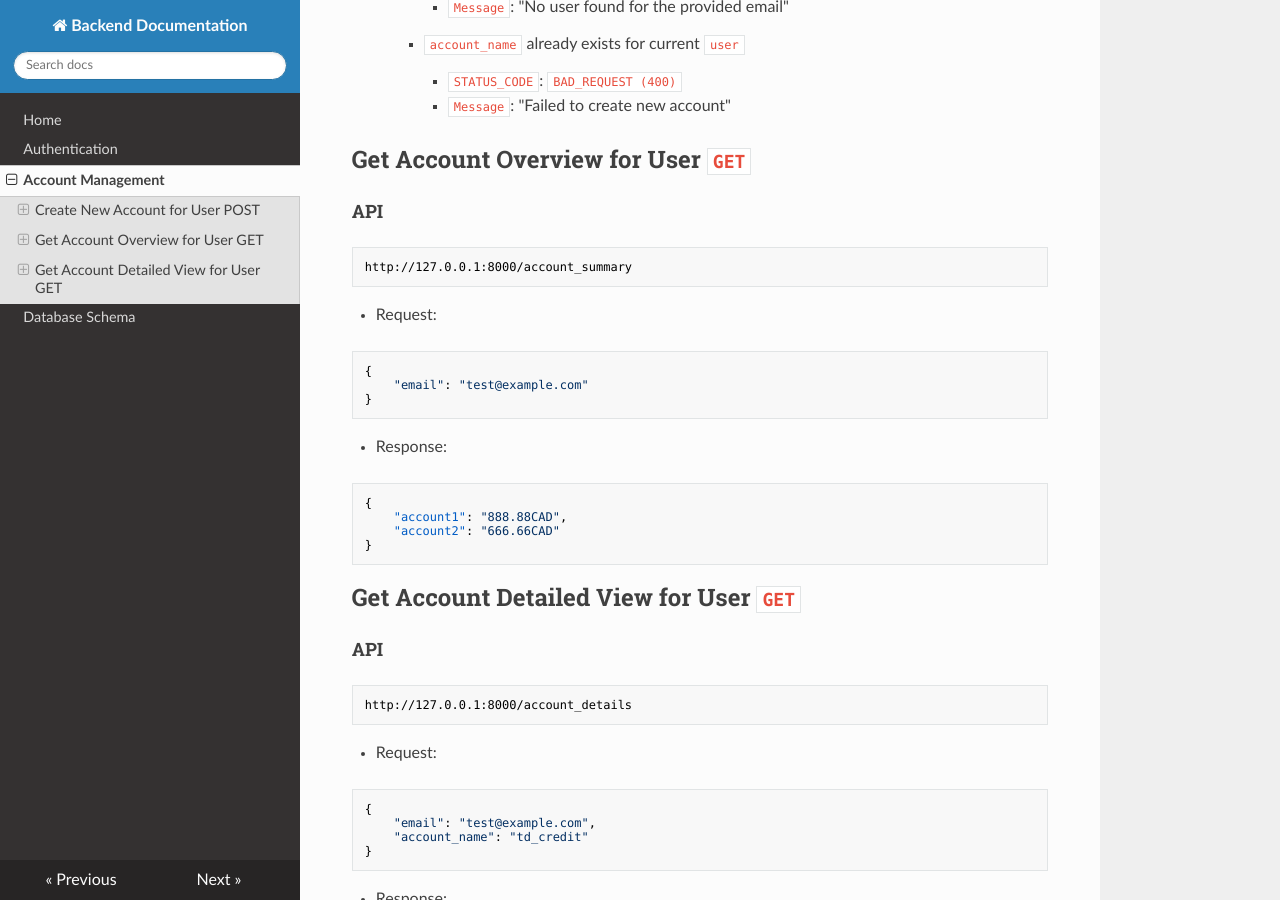
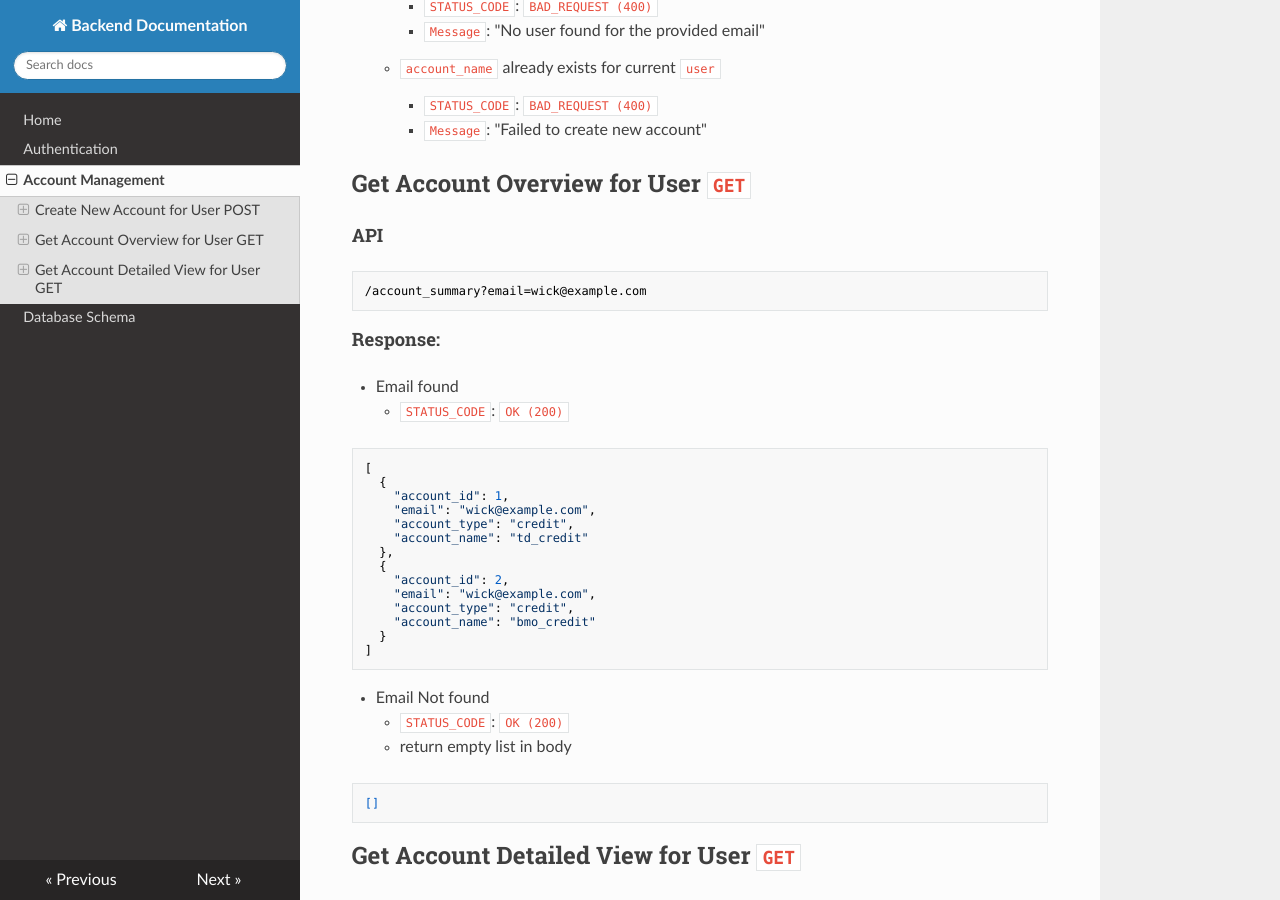
Before and after one commit to FinTrak-Solutions/Backend, an MkDocs documentation site: the page built from Documentation/docs/account.md, in a window 1280 px wide and 900 px high, scrolled down 681 px. Built offline with MkDocs 1.6.1, drawn with Linux system fonts in a browser that asks for light colours; nearby versions of some CDN libraries; some of the changed text lies outside the part shown.

Commit message:
/account_summary finished & update doc

````diff
--- a/Documentation/docs/account.md
+++ b/Documentation/docs/account.md
@@ -2,7 +2,7 @@
 ## Create New Account for User `POST`
 #### API
 ```
-http://127.0.0.1:8000/account_create
+/account_create
 ```
 - Request:
 ```Json
@@ -12,37 +12,49 @@ http://127.0.0.1:8000/account_create
     "account_name": "td_credit"
 }
 ```
-- Response:
-    - Successfully created:
-        - `STATUS_CODE`: `CREATED (201)`
-        - `Message`: "Successfully created `account_name`"
-    - Failed to create:
-        - No `email` found in `user` table
-            - `STATUS_CODE`: `BAD_REQUEST (400)`
-            - `Message`: "No user found for the provided email"
-        - `account_name` already exists for current `user`
-            - `STATUS_CODE`: `BAD_REQUEST (400)`
-            - `Message`: "Failed to create new account"
+#### Response:
+- Successfully created:
+    - `STATUS_CODE`: `CREATED (201)`
+    - `Message`: "Successfully created `account_name`"
+- Failed to create:
+    - No `email` found in `user` table
+        - `STATUS_CODE`: `BAD_REQUEST (400)`
+        - `Message`: "No user found for the provided email"
+    - `account_name` already exists for current `user`
+        - `STATUS_CODE`: `BAD_REQUEST (400)`
+        - `Message`: "Failed to create new account"
 
 
 
 ## Get Account Overview for User `GET`
 #### API
 ```
-http://127.0.0.1:8000/account_summary
+/account_summary?email=wick@example.com
 ```
-- Request:
+#### Response:
+- Email found
+    - `STATUS_CODE`: `OK (200)`
 ```Json
-{
-    "email": "test@example.com"
-}
+[
+  {
+    "account_id": 1,
+    "email": "wick@example.com",
+    "account_type": "credit",
+    "account_name": "td_credit"
+  },
+  {
+    "account_id": 2,
+    "email": "wick@example.com",
+    "account_type": "credit",
+    "account_name": "bmo_credit"
+  }
+]
 ```
-- Response:
-```Json
-{
-    "account1": "888.88CAD",
-    "account2": "666.66CAD"
-}
+- Email Not found
+    - `STATUS_CODE`: `OK (200)`
+    - return empty list in body
+```json
+[]
 ```
 
 ## Get Account Detailed View for User `GET`
````
Also changed, not shown: Documentation/docs/authentication.md (+13 -13 lines), Documentation/docs/index.md (+6 -6 lines), 3 other files.
